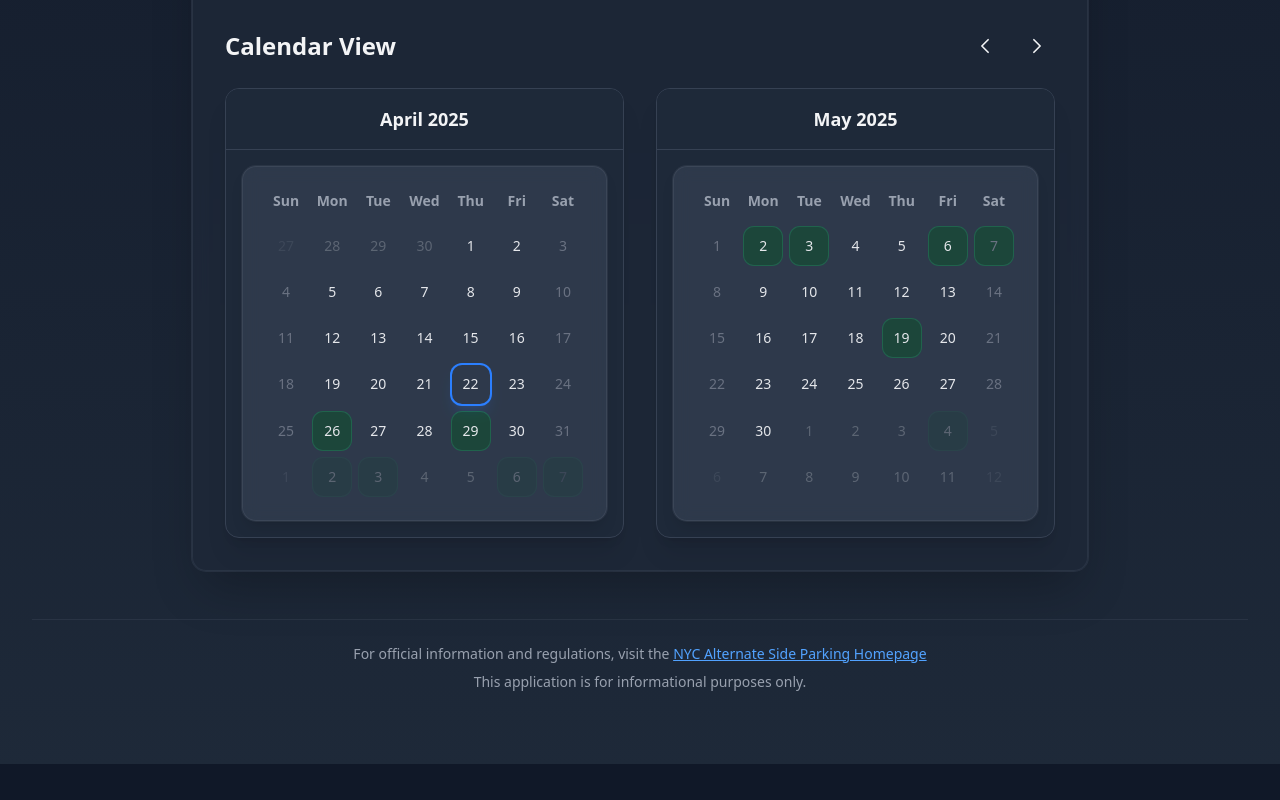
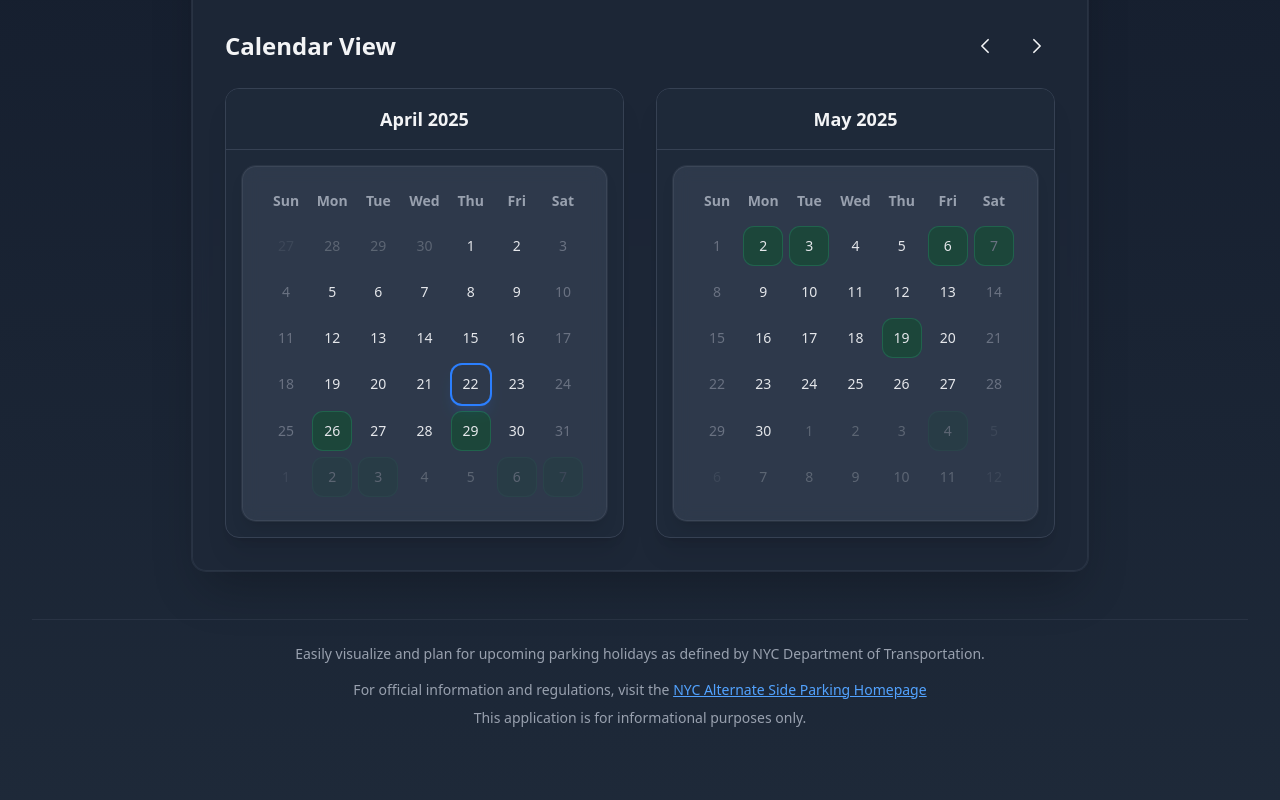
Before and after one commit to ryancummings/nyc-asp, a Next.js app: page / in a window 1280 px wide. Shown: the part 643-1443 px from the top of the page. Before the commit the page ends 1407 px from the top, so only its background shows below. Built offline with nearby package versions, Linux system fonts and the light colour scheme.

Commit message:
Tweak footer

```diff
--- a/components/footer.tsx
+++ b/components/footer.tsx
@@ -2,6 +2,12 @@ export function Footer() {
   return (
     <footer className="mt-12 py-6 border-t border-gray-700/50">
       <div className="max-w-4xl mx-auto text-center text-gray-400 text-sm">
+        <div className="mb-4">
+          <p className="mb-3">
+            Easily visualize and plan for upcoming parking holidays as defined by NYC Department of Transportation.
+          </p>
+        </div>
+
         <p className="mb-2">
           For official information and regulations, visit the{' '}
           <a
```
